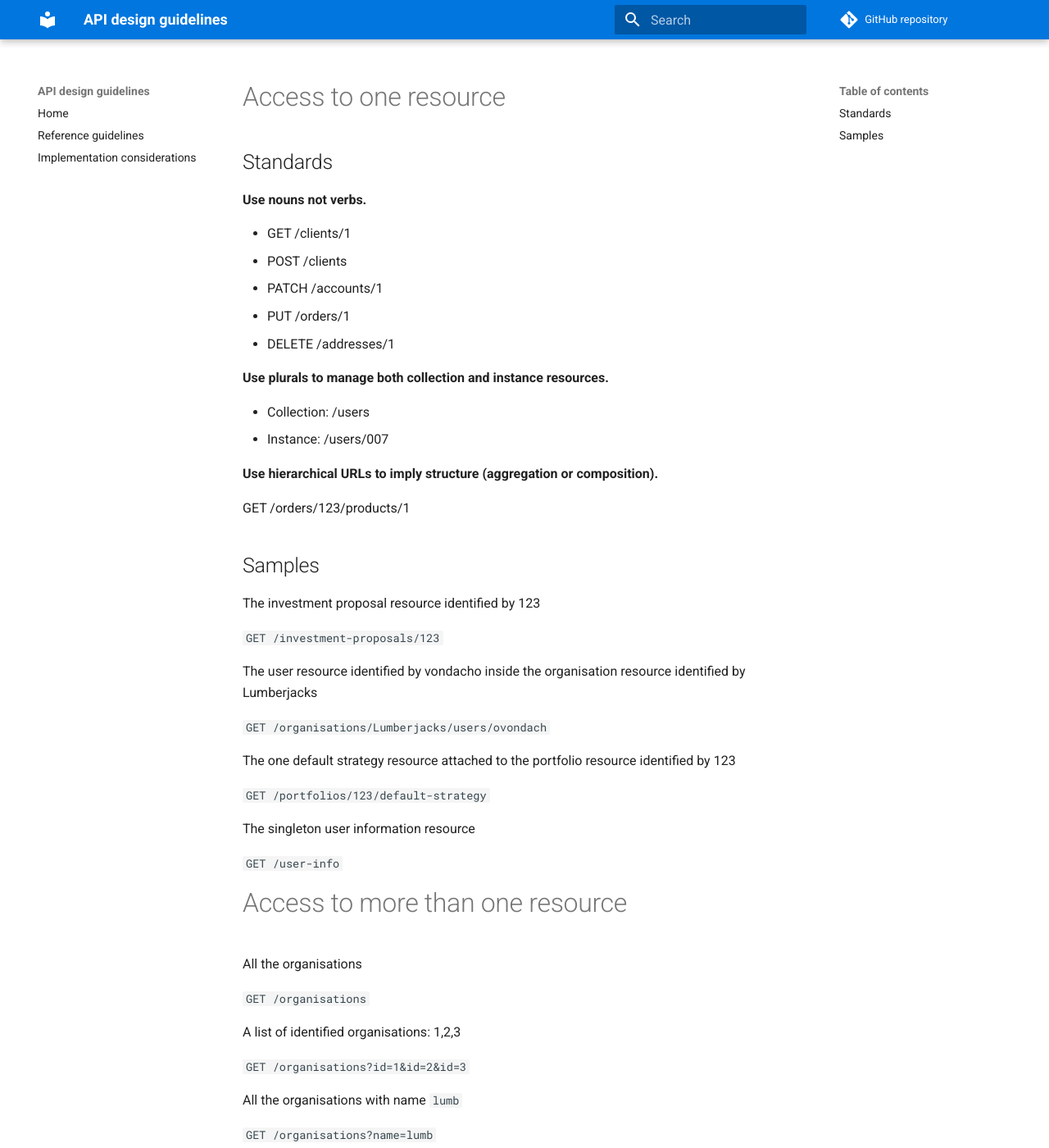
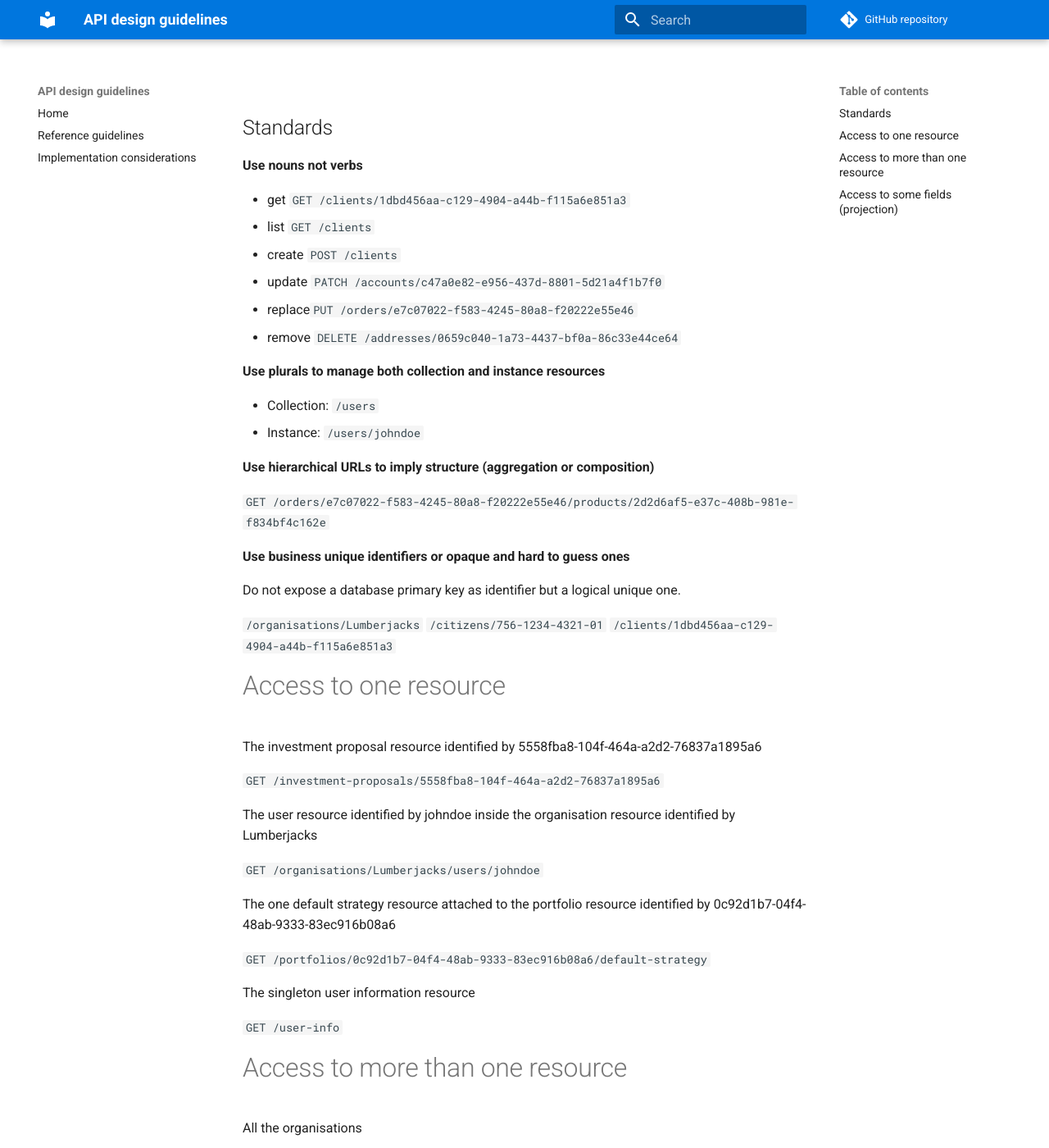
Before and after one commit to vondacho/arch-api-design-guidelines, an MkDocs documentation site: the page built from doc/apat-1-resource-identification.md, in a window 1280 px wide and 1400 px high. Shown: the whole window at 82% size. Built offline with MkDocs 1.6.1 and Material for MkDocs 9.7.7, drawn with Linux system fonts in a browser that asks for light colours; comment, search, counter and statistics services are not loaded; some of the changed text lies outside the part shown.

Commit message:
fixed mistakes

```diff
--- a/doc/apat-1-resource-identification.md
+++ b/doc/apat-1-resource-identification.md
@@ -1,37 +1,44 @@
+## Standards
+
+**Use nouns not verbs**
+
+* get `GET /clients/1dbd456aa-c129-4904-a44b-f115a6e851a3`
+* list `GET /clients`
+* create `POST /clients`
+* update `PATCH /accounts/c47a0e82-e956-437d-8801-5d21a4f1b7f0`
+* replace`PUT /orders/e7c07022-f583-4245-80a8-f20222e55e46`
+* remove `DELETE /addresses/0659c040-1a73-4437-bf0a-86c33e44ce64`
+
+**Use plurals to manage both collection and instance resources**
+
+* Collection: `/users`
+* Instance: `/users/johndoe`
+
+**Use hierarchical URLs to imply structure (aggregation or composition)**
+
+`GET /orders/e7c07022-f583-4245-80a8-f20222e55e46/products/2d2d6af5-e37c-408b-981e-f834bf4c162e`
+
+**Use business unique identifiers or opaque and hard to guess ones**
+
+Do not expose a database primary key as identifier but a logical unique one.
+
+`/organisations/Lumberjacks`
+`/citizens/756-1234-4321-01`
+`/clients/1dbd456aa-c129-4904-a44b-f115a6e851a3`
+
 # Access to one resource
 
-## Standards
+The investment proposal resource identified by 5558fba8-104f-464a-a2d2-76837a1895a6
 
-**Use nouns not verbs.**
+`GET /investment-proposals/5558fba8-104f-464a-a2d2-76837a1895a6`
 
-* GET /clients/1
-* POST /clients
-* PATCH /accounts/1
-* PUT /orders/1
-* DELETE /addresses/1
+The user resource identified by johndoe inside the organisation resource identified by Lumberjacks
 
-**Use plurals to manage both collection and instance resources.**
+`GET /organisations/Lumberjacks/users/johndoe`
 
-* Collection: /users
-* Instance: /users/007
+The one default strategy resource attached to the portfolio resource identified by 0c92d1b7-04f4-48ab-9333-83ec916b08a6
 
-**Use hierarchical URLs to imply structure (aggregation or composition).**
-
-GET /orders/123/products/1
-
-## Samples
-
-The investment proposal resource identified by 123
-
-`GET /investment-proposals/123`
-
-The user resource identified by vondacho inside the organisation resource identified by Lumberjacks
-
-`GET /organisations/Lumberjacks/users/ovondach`
-
-The one default strategy resource attached to the portfolio resource identified by 123
-
-`GET /portfolios/123/default-strategy`
+`GET /portfolios/0c92d1b7-04f4-48ab-9333-83ec916b08a6/default-strategy`
 
 The singleton user information resource
 
@@ -43,27 +50,28 @@ All the organisations
 
 `GET /organisations`
 
-A list of identified organisations: 1,2,3
+A list of identified organisations: Lumberjacks,Lions
 
-`GET /organisations?id=1&id=2&id=3`
+`GET /organisations?id=Lumberjacks&id=Lions`
 
 All the organisations with name `lumb`
 
 `GET /organisations?name=lumb`
 
-The users of the organisation `lumberjacks`
+The users of the organisation `Lumberjacks`
 
-`GET /organisations/lumberjacks/users`
+`GET /organisations/Lumberjacks/users`
 
 The users of all organisations with first name `doe` and last name `doe`
 
+`GET /organisations/*/users?firstName=john&lastName=doe`
 `GET /organisations/users?firstName=john&lastName=doe`
 
 # Access to some fields (projection)
 
-Name, tags, and partner of the users of the organisation `lumberjacks`
+Name, tags, and partner of the users of the organisation `Lumberjacks`
 
-`GET /organisations/lumberjacks?fields=name,tags,partner`
+`GET /organisations/Lumberjacks?fields=name,tags,partner`
 
 List all the organisations with all their attributes
 
```
Also changed, not shown: doc/implementation_considerations.md (+0 -1 lines).
